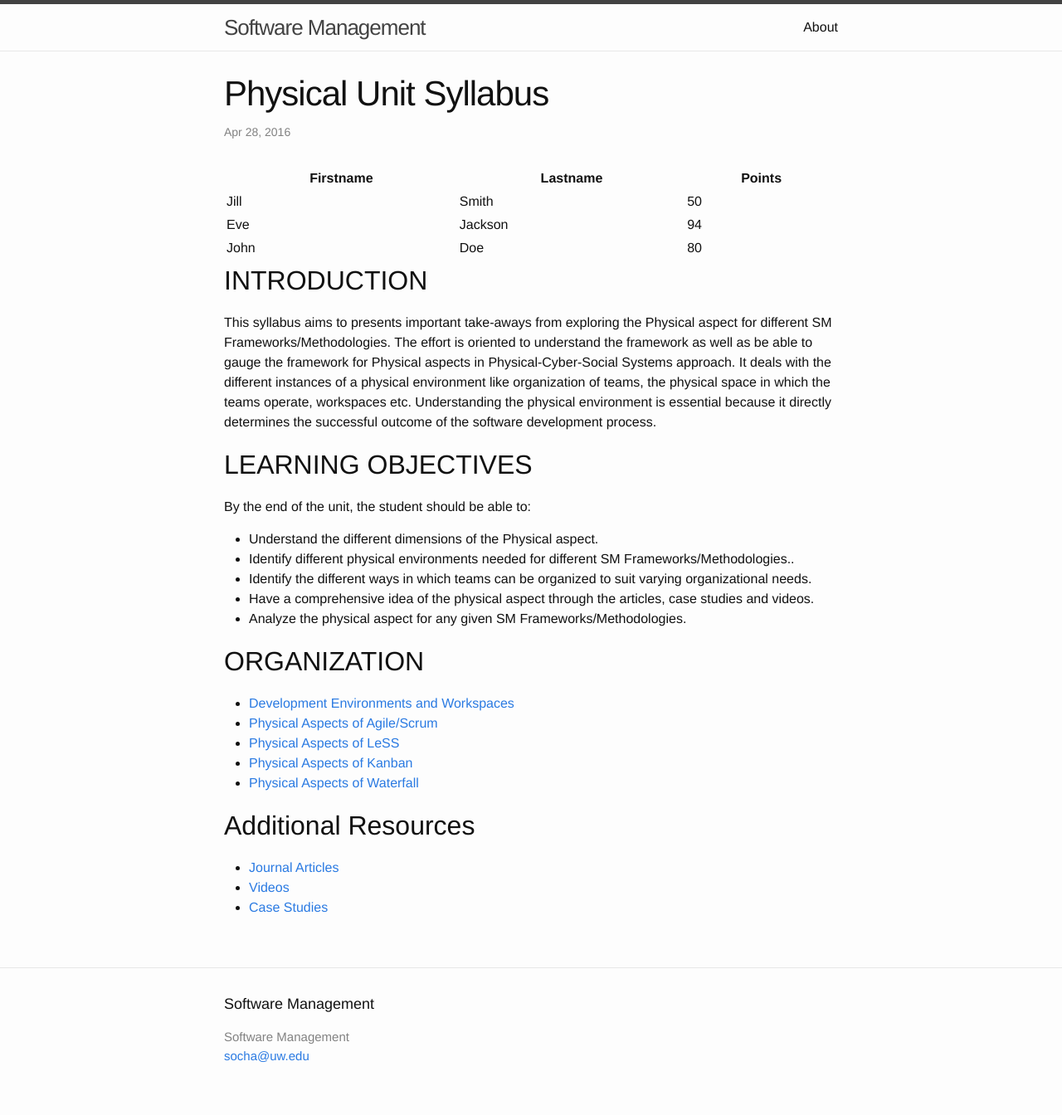
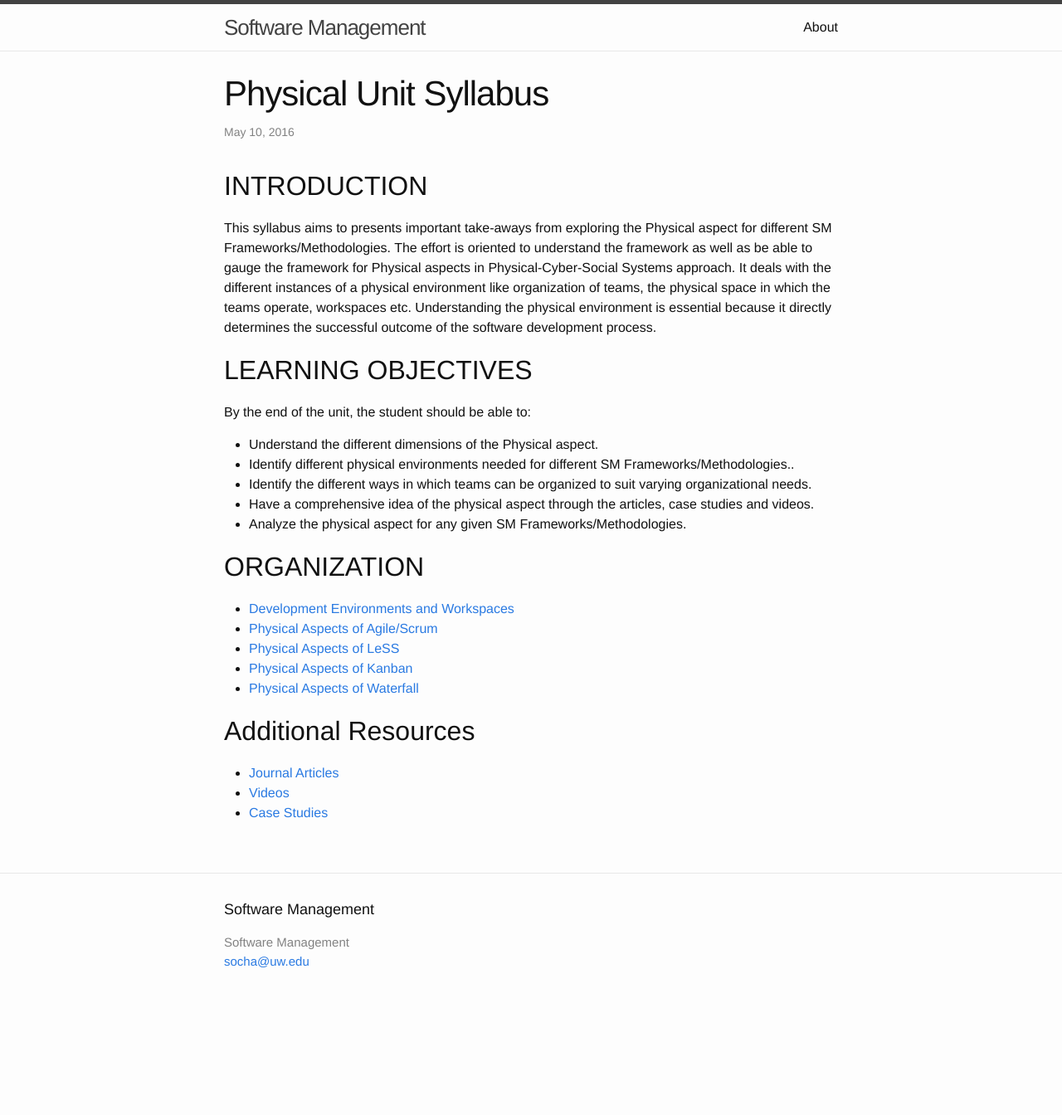
Before and after one commit to css566/css566.github.io, a Jekyll site: the page built from _posts/2016-04-28-physical_syllabus.md, in a window 1280 px wide. Shown: the whole page at 83% size. Built offline with Jekyll 4.4.1, drawn with Linux system fonts in a browser that asks for light colours; comment, search, counter and statistics services are not loaded; after the commit the page ends 1230 px from its top, so only the background shows below that.

Commit message:
Update 2016-04-28-physical_syllabus.md

```diff
--- a/_posts/2016-04-28-physical_syllabus.md
+++ b/_posts/2016-04-28-physical_syllabus.md
@@ -1,30 +1,8 @@
 ---
 layout: post
 title: Physical Unit Syllabus
+date: 2016-05-10
 ---
-
-<table style="width:100%">
-  <tr>
-    <th>Firstname</th>
-    <th>Lastname</th>
-    <th>Points</th>
-  </tr>
-  <tr>
-    <td>Jill</td>
-    <td>Smith</td>
-    <td>50</td>
-  </tr>
-  <tr>
-    <td>Eve</td>
-    <td>Jackson</td>
-    <td>94</td>
-  </tr>
-  <tr>
-    <td>John</td>
-    <td>Doe</td>
-    <td>80</td>
-  </tr>
-</table>
 
 
 ## INTRODUCTION
```
